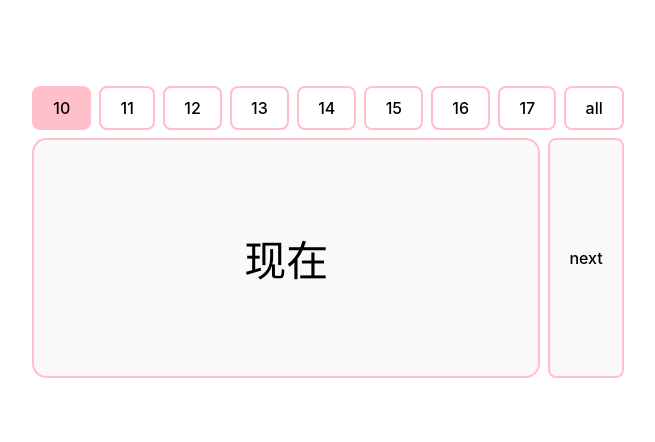
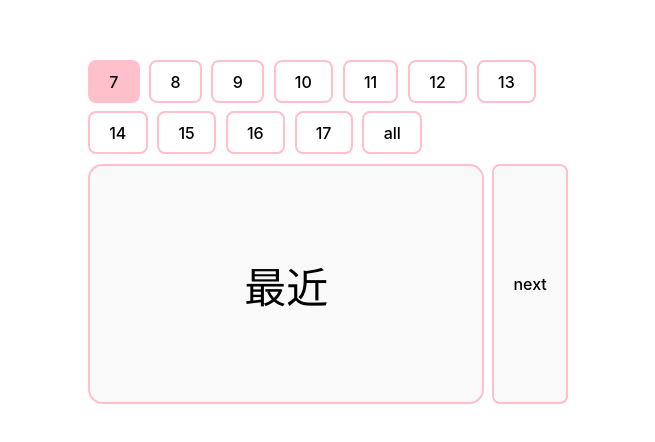
Before and after one commit to gwannemacher/chinese-study, a React (Vite) app: page / in a window 1280 px wide. Shown: the part 168-610 px from the top of the page, without its empty margins (312-967 px from the left). Built offline with nearby package versions, Linux system fonts and the light colour scheme.

Commit message:
add-more-chapters: add lessons 9,8,7

```diff
--- a/src/App.tsx
+++ b/src/App.tsx
@@ -41,15 +41,16 @@ const App = () => {
       style={{
         display: "flex",
         flexDirection: "column",
-        rowGap: ".5em",
+        rowGap: ".61em",
         alignItems: "start",
+        width: "30em",
       }}
     >
       <div
         style={{
           display: "flex",
           rowGap: ".5em",
-          columnGap: ".5em",
+          columnGap: ".61em",
           flexWrap: "wrap",
         }}
       >
--- a/src/data/lesson10.ts
+++ b/src/data/lesson10.ts
@@ -39,7 +39,7 @@ export const Lesson10: Lesson = {
         { hanzi: '昨天', pinyin: 'zuótiān', definition: 'yesterday' },
         { hanzi: '明天', pinyin: 'míngtiān', definition: 'tomorrow' },
         { hanzi: '后天', pinyin: 'hòutiān', definition: 'the day after tomorrow' },
-        { hanzi: '大后天', pinyin: 'dàhòutiān', definition: 'three days fromnow' },
+        { hanzi: '大后天', pinyin: 'dàhòutiān', definition: 'three days from now' },
         { hanzi: '生日', pinyin: 'shēngri', definition: 'birthday' },
     ]
 };
--- a/src/data/lesson11.ts
+++ b/src/data/lesson11.ts
@@ -10,7 +10,7 @@ export const Lesson11: Lesson = {
         { hanzi: '西边', pinyin: 'xībian', definition: 'west' },
         { hanzi: '南边', pinyin: 'nánbian', definition: 'south' },
         { hanzi: '附近', pinyin: 'fùjìn', definition: 'nearby; close to' },
-        { hanzi: '饭馆', pinyin: 'fàngguǎn', definition: 'restaurant' },
+        { hanzi: '饭馆', pinyin: 'fànguǎn', definition: 'restaurant' },
         { hanzi: '东边', pinyin: 'dōngbian', definition: 'east' },
         { hanzi: '还', pinyin: 'hái', definition: 'still; also' },
         { hanzi: '电影', pinyin: 'diànyǐng', definition: 'movie' },
@@ -18,7 +18,7 @@ export const Lesson11: Lesson = {
         { hanzi: '对面', pinyin: 'duìmiàn', definition: 'opposite side' },
         { hanzi: '药', pinyin: 'yào', definition: 'medicine' },
         { hanzi: '旁边', pinyin: 'pángbiān', definition: 'beside' },
-        { hanzi: '茶叶', pinyin: 'cháyè', definition: 'opposite side' },
+        { hanzi: '茶叶', pinyin: 'cháyè', definition: 'tea leaves; tea' },
         { hanzi: '们', pinyin: 'men', definition: '(a suffix denoting a plural form)' },
         { hanzi: '照片', pinyin: 'zhàopiàn', definition: 'photo' },
         { hanzi: '左边', pinyin: 'zuǒbian', definition: 'on the left' },
--- /dev/null
+++ b/src/data/lesson7.ts
@@ -0,0 +1,34 @@
+import { Lesson } from "../types/lesson";
+
+export const Lesson7: Lesson = {
+    chapter: 7,
+    characters: [
+        { hanzi: '最近', pinyin: 'zuìjìn', definition: 'recently' },
+        { hanzi: '身体', pinyin: 'shēntǐ', definition: 'health; body' },
+        { hanzi: '比较', pinyin: 'bǐjiào', definition: 'quite; relatively' },
+        { hanzi: '成绩', pinyin: 'chéngjì', definition: 'score' },
+        { hanzi: '马马虎虎', pinyin: 'mǎmǎhūhū', definition: 'so-so' },
+        { hanzi: '努力', pinyin: 'nǔlì', definition: 'hard' },
+        { hanzi: '非常', pinyin: 'fēicháng', definition: 'very' },
+        { hanzi: '太', pinyin: 'tài', definition: 'very; too' },
+        { hanzi: '里', pinyin: 'lǐ', definition: 'in' },
+        { hanzi: '有', pinyin: 'yǒu', definition: 'to have; there be' },
+        { hanzi: '没(有)', pinyin: 'méi(yǒu)', definition: 'not to have; there be not; have not or did not' },
+        { hanzi: '空调', pinyin: 'kōngtiáo', definition: 'air-conditioner' },
+        { hanzi: '同屋', pinyin: 'tóngwū', definition: 'roommate' },
+        { hanzi: '离', pinyin: 'lǐ', definition: 'from (indicating an interval of space or time)' },
+        { hanzi: '远', pinyin: 'yuǎn', definition: 'far' },
+        { hanzi: '近', pinyin: 'jìn', definition: 'near' },
+        { hanzi: '学校', pinyin: 'xuéxiào', definition: 'school' },
+        { hanzi: '多', pinyin: 'duō', definition: 'many; much' },
+        { hanzi: '挺', pinyin: 'tǐng', definition: 'quite' },
+        { hanzi: '怎么样', pinyin: 'zěnmeyàng', definition: 'what about...' },
+        { hanzi: '不错', pinyin: 'búcuò', definition: 'not bad' },
+        { hanzi: '头发', pinyin: 'tóufa', definition: 'hair' },
+        { hanzi: '长', pinyin: 'cháng', definition: 'long' },
+        { hanzi: '眼睛', pinyin: 'yǎnjing', definition: 'eye' },
+        { hanzi: '个子', pinyin: 'gèzi', definition: 'height' },
+        { hanzi: '高', pinyin: 'gāo', definition: 'tall; high' },
+        { hanzi: '电视', pinyin: 'diànshi', definition: 'TV' },
+    ]
+};
--- /dev/null
+++ b/src/data/lesson8.ts
@@ -0,0 +1,34 @@
+import { Lesson } from "../types/lesson";
+
+export const Lesson8: Lesson = {
+    chapter: 8,
+    characters: [
+        { hanzi: '哪', pinyin: 'nǎ', definition: 'which' },
+        { hanzi: '国', pinyin: 'guó', definition: 'country' },
+        { hanzi: '叫', pinyin: 'jiào', definition: 'to call' },
+        { hanzi: '名字', pinyin: 'míngzi', definition: 'name' },
+        { hanzi: '贵', pinyin: 'guì', definition: `honourable (polite way of asking people's surname)` },
+        { hanzi: '姓', pinyin: 'xìng', definition: 'surname' },
+        { hanzi: '几', pinyin: 'jǐ', definition: 'how many' },
+        { hanzi: '位', pinyin: 'wèi', definition: '(a measure word for respected persons)' },
+        { hanzi: '教', pinyin: 'jiāo', definition: 'to teach' },
+        { hanzi: '住', pinyin: 'zhù', definition: 'to live' },
+        { hanzi: '号', pinyin: 'hào', definition: 'number' },
+        { hanzi: '房间', pinyin: 'fángjiān', definition: 'room' },
+        { hanzi: '电话', pinyin: 'diànhuà', definition: 'telephone' },
+        { hanzi: '号码', pinyin: 'hàomǎ', definition: 'number' },
+        { hanzi: '每', pinyin: 'měi', definition: 'every' },
+        { hanzi: '天', pinyin: 'tiān', definition: 'day' },
+        { hanzi: '下午', pinyin: 'xiàwǔ', definition: 'afternoon' },
+        { hanzi: '做', pinyin: 'zuò', definition: 'to do' },
+        { hanzi: '有时候', pinyin: 'yǒushíhou', definition: 'sometimes' },
+        { hanzi: '休息', pinyin: 'xiūxi', definition: 'to rest' },
+        { hanzi: '常常', pinyin: 'chángcháng', definition: 'often' },
+        { hanzi: '跟', pinyin: 'gēn', definition: 'with; and' },
+        { hanzi: '谁', pinyin: 'shéi', definition: 'who; whom' },
+        { hanzi: '一起', pinyin: 'yiqǐ', definition: 'together' },
+        { hanzi: '睡觉', pinyin: 'shuì jiào', definition: 'to sleep' },
+        { hanzi: '这里', pinyin: 'zhè lǐ', definition: 'here' },
+        { hanzi: '晚上', pinyin: 'wǎnshang', definition: 'evening' },
+    ]
+};
--- /dev/null
+++ b/src/data/lesson9.ts
@@ -0,0 +1,36 @@
+import { Lesson } from "../types/lesson";
+
+export const Lesson9: Lesson = {
+    chapter: 9,
+    characters: [
+        { hanzi: '想', pinyin: 'xiǎng', definition: 'to miss; to think' },
+        { hanzi: '当然', pinyin: 'dāngrán', definition: 'of course' },
+        { hanzi: '家', pinyin: 'jiā', definition: 'home; family' },
+        { hanzi: '口', pinyin: 'kǒu', definition: '(a measure word for people); mouth' },
+        { hanzi: '兄弟', pinyin: 'xiōngdì', definition: 'brother' },
+        { hanzi: '姐妹', pinyin: 'jiěmèi', definition: 'sister' },
+        { hanzi: '独生女', pinyin: 'dúshēngnǚ', definition: 'only daughter' },
+        { hanzi: '工作', pinyin: 'gōngzuò', definition: 'to work; work; job' },
+        { hanzi: '父亲', pinyin: 'fùqin', definition: 'father' },
+        { hanzi: '母亲', pinyin: 'mǔqin', definition: 'mother' },
+        { hanzi: '医生', pinyin: 'yīshēng', definition: 'doctor' },
+        { hanzi: '公司', pinyin: 'gōngsī', definition: 'company' },
+        { hanzi: '职员', pinyin: 'zhíyuán', definition: 'staff member' },
+        { hanzi: '记者', pinyin: 'jìzhě', definition: 'journalist' },
+        { hanzi: '名片', pinyin: 'míngpiàn', definition: 'name card' },
+        { hanzi: '父母', pinyin: 'fùmǔ', definition: 'parents' },
+        { hanzi: '今年', pinyin: 'jīnnián', definition: 'this year' },
+        { hanzi: '多', pinyin: 'duō', definition: 'over' },
+        { hanzi: '年纪', pinyin: 'niánjì', definition: 'age' },
+        { hanzi: '岁', pinyin: 'suì', definition: 'year (of age)' },
+        { hanzi: '秘密', pinyin: 'mìmì', definition: 'secret' },
+        { hanzi: '孩子', pinyin: 'háizi', definition: 'child; children' },
+        { hanzi: '儿子', pinyin: 'eŕzi', definition: 'son' },
+        { hanzi: '真', pinyin: 'zhēn', definition: 'very' },
+        { hanzi: '售货员', pinyin: 'shòuhuòyuán', definition: 'shop assistant' },
+        { hanzi: '经理', pinyin: 'jīnglǐ', definition: 'manager' },
+        { hanzi: '司机', pinyin: 'sījī', definition: 'driver' },
+        { hanzi: '爷爷', pinyin: 'yéye', definition: 'grandfather' },
+        { hanzi: '奶奶', pinyin: 'nǎinai', definition: 'grandmother' },
+    ]
+};
--- a/src/data/lessons.ts
+++ b/src/data/lessons.ts
@@ -7,10 +7,16 @@ import { Lesson14 } from "./lesson14";
 import { Lesson15 } from "./lesson15";
 import { Lesson16 } from "./lesson16";
 import { Lesson17 } from "./lesson17";
+import { Lesson7 } from "./lesson7";
+import { Lesson8 } from "./lesson8";
+import { Lesson9 } from "./lesson9";
 
 const AllLessons: Lesson = {
     chapter: 'all',
     characters: [
+        ...Lesson7.characters,
+        ...Lesson8.characters,
+        ...Lesson9.characters,
         ...Lesson10.characters,
         ...Lesson11.characters,
         ...Lesson12.characters,
@@ -22,4 +28,17 @@ const AllLessons: Lesson = {
     ]
 };
 
-export const Lessons: Lesson[] = [Lesson10, Lesson11, Lesson12, Lesson13, Lesson14, Lesson15, Lesson16, Lesson17, AllLessons];
+export const Lessons: Lesson[] = [
+    Lesson7,
+    Lesson8,
+    Lesson9,
+    Lesson10,
+    Lesson11,
+    Lesson12,
+    Lesson13,
+    Lesson14,
+    Lesson15,
+    Lesson16,
+    Lesson17,
+    AllLessons
+];
```
